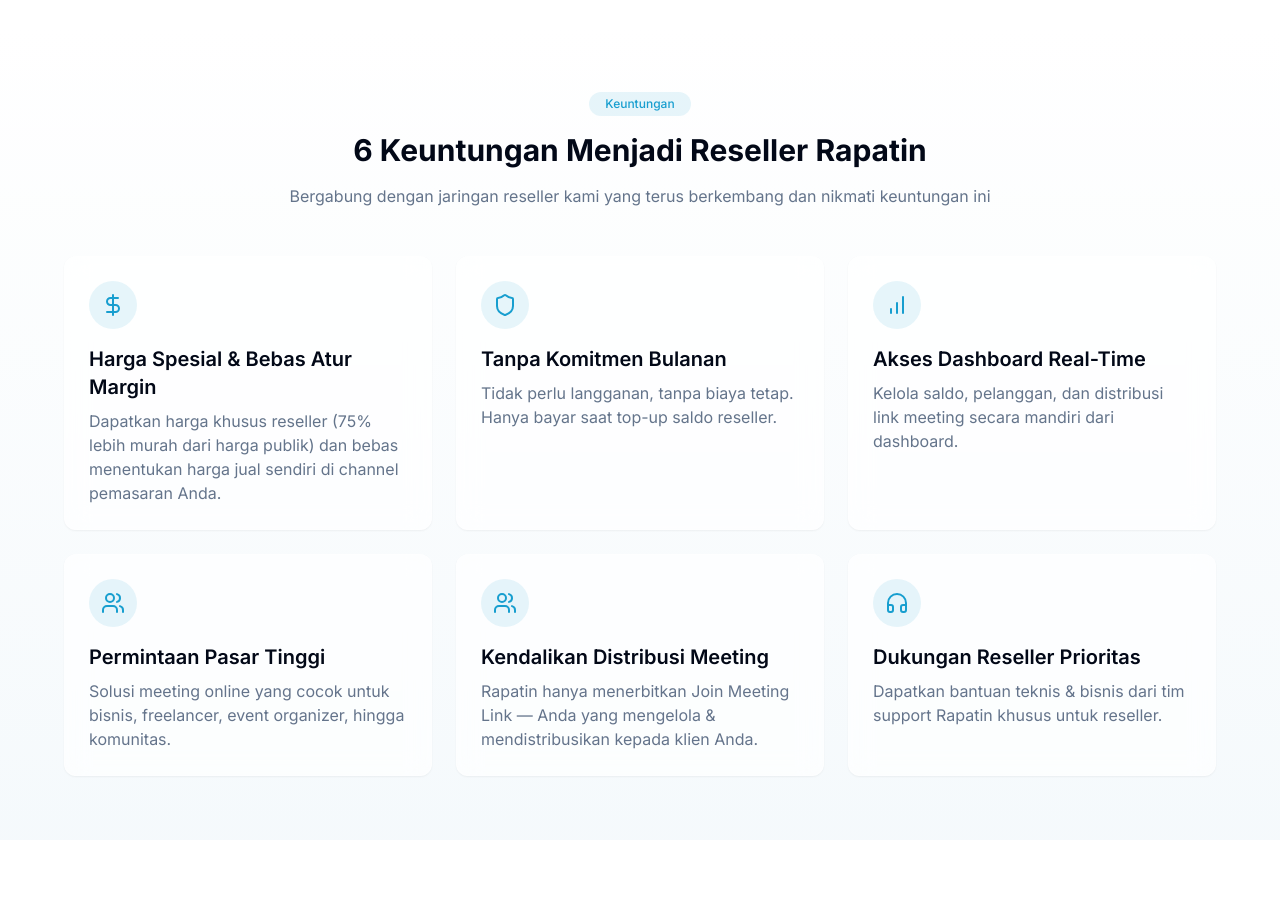
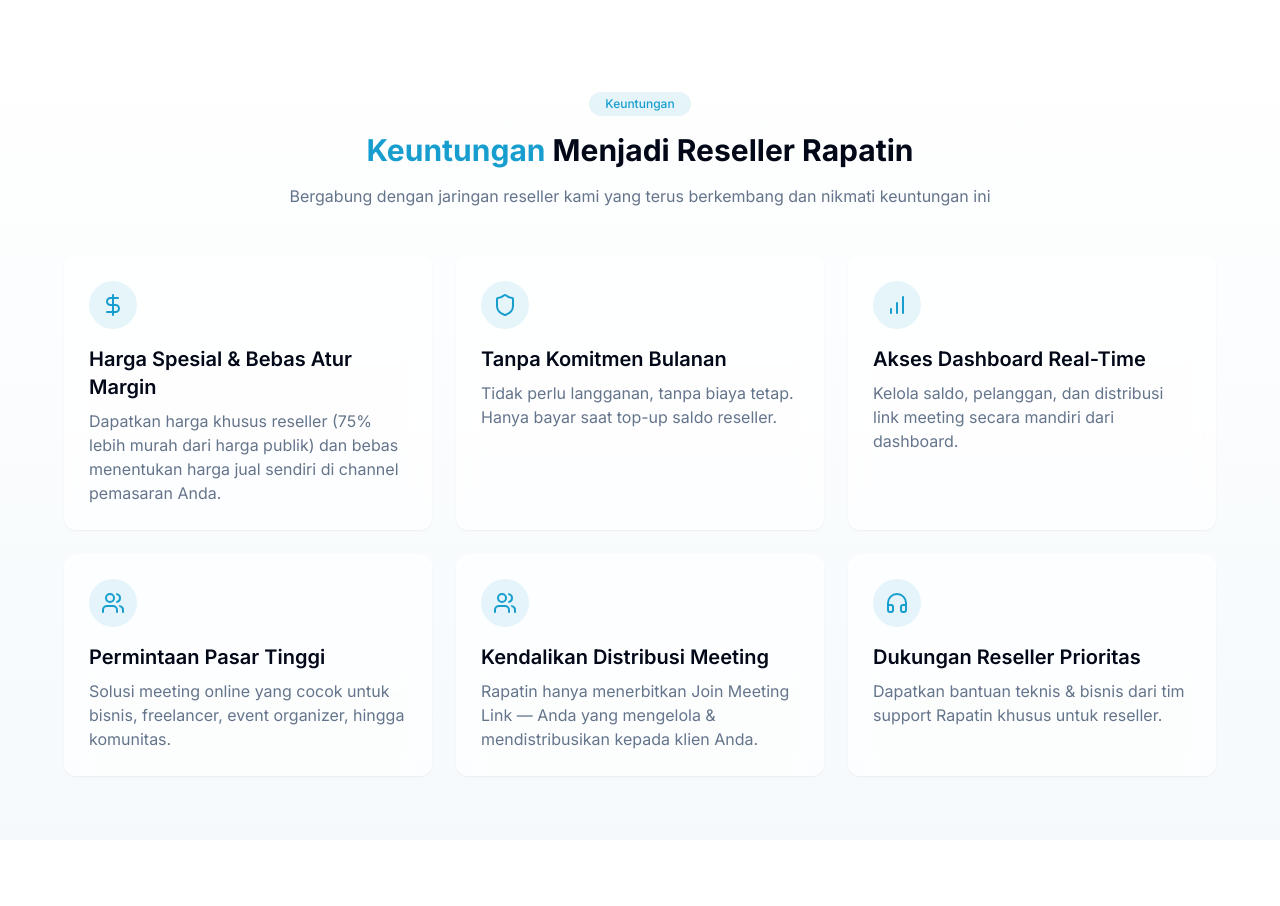
Before and after one commit to furdigicode/web-rapatin, a React (Vite) app: page /menjadi-reseller in a window 1280 px wide. Shown: the part 960-1866 px from the top of the page. Built offline with nearby package versions, Linux system fonts and the light colour scheme.

Commit message:
Code edited in Lovable Code Editor
Edited UI in Lovable

```diff
--- a/src/pages/MenjadiReseller.tsx
+++ b/src/pages/MenjadiReseller.tsx
@@ -123,7 +123,7 @@ const MenjadiReseller = () => {
             <div className="inline-flex items-center py-1 px-4 bg-primary/10 rounded-full mb-4">
               <span className="text-xs font-medium text-primary">Keuntungan</span>
             </div>
-            <h2 className="text-3xl font-bold mb-4">6 Keuntungan Menjadi Reseller Rapatin</h2>
+            <h2 className="text-3xl font-bold mb-4"><span className="text-primary">Keuntungan</span> Menjadi Reseller Rapatin</h2>
             <p className="text-muted-foreground">Bergabung dengan jaringan reseller kami yang terus berkembang dan nikmati keuntungan ini</p>
           </div>
 
```
